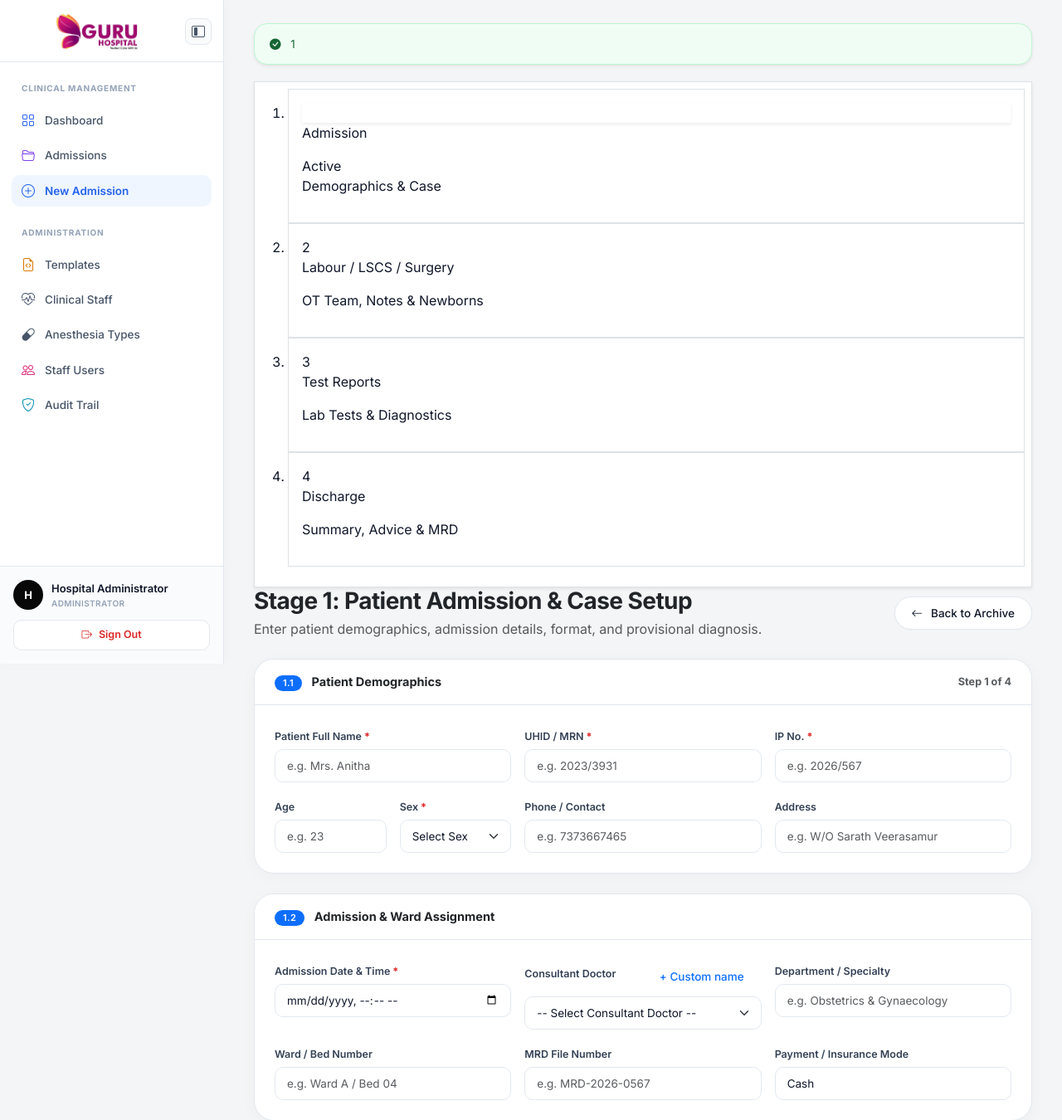
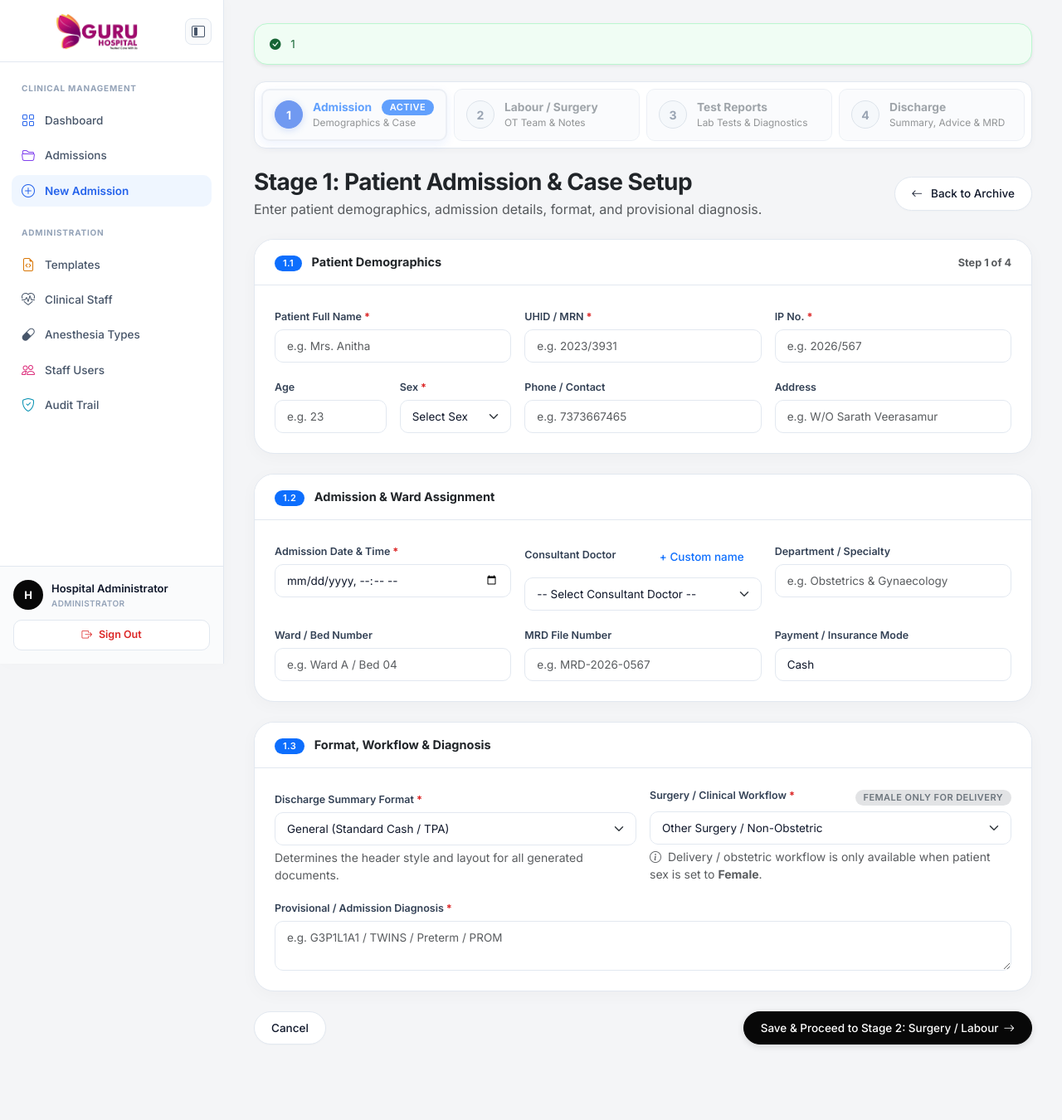
Before and after one commit to pushpaasabari/Guru_Hospital_Laravel_Blade_Design, a Laravel app: page /admissions/create in a window 1280 px wide. Shown: the top 1350 px of the page at 83% size. After the commit the page ends 1267 px from the top, so only its background shows below. Run offline with Laravel 12, Linux system fonts and the light colour scheme; a user stored in the database is signed in; data comes from the database, SQL or seed files in the repository; both versions use the stored data as it was after the commit; style sheets or scripts are compiled from the project's sources; some libraries are stand-ins or nearby versions.

Commit message:
fix(ui): restyle 4-stage workflow stepper with sleek horizontal cards matching theme

```diff
--- a/public/css/guru-theme.css
+++ b/public/css/guru-theme.css
@@ -1349,3 +1349,73 @@ body {
     display: none;
   }
 }
+
+/* ─── 4-Stage Workflow Stepper ─────────────────────────────────────────── */
+.fg-stage-stepper {
+  background: #ffffff;
+  border: 1px solid var(--fg-border, #e2e8f0);
+  border-radius: 14px;
+  padding: 8px;
+  box-shadow: 0 2px 10px rgba(0, 0, 0, 0.03);
+}
+
+.fg-stage-card {
+  display: flex;
+  align-items: center;
+  gap: 12px;
+  padding: 10px 14px;
+  border-radius: 10px;
+  border: 1px solid var(--fg-border, #e2e8f0);
+  background: #ffffff;
+  text-decoration: none;
+  transition: all 0.2s ease-in-out;
+  height: 100%;
+}
+
+.fg-stage-card:hover:not(.disabled) {
+  background: #f8fafc;
+  border-color: #cbd5e1;
+  transform: translateY(-1px);
+  box-shadow: 0 4px 12px rgba(0, 0, 0, 0.04);
+}
+
+.fg-stage-card.active {
+  background: #eff6ff;
+  border: 2px solid #2563eb;
+  box-shadow: 0 4px 14px rgba(37, 99, 235, 0.12);
+}
+
+.fg-stage-card.disabled {
+  background: #f8fafc;
+  border-color: #e2e8f0;
+  opacity: 0.65;
+  cursor: not-allowed;
+}
+
+.fg-stage-number {
+  width: 34px;
+  height: 34px;
+  border-radius: 50%;
+  display: flex;
+  align-items: center;
+  justify-content: center;
+  font-weight: 700;
+  font-size: 0.88rem;
+  flex-shrink: 0;
+  background: #f1f5f9;
+  color: #64748b;
+  border: 1px solid #cbd5e1;
+}
+
+.fg-stage-card.active .fg-stage-number {
+  background: #2563eb;
+  color: #ffffff;
+  border-color: #2563eb;
+  box-shadow: 0 2px 8px rgba(37, 99, 235, 0.3);
+}
+
+.fg-stage-card.completed .fg-stage-number {
+  background: #10b981;
+  color: #ffffff;
+  border-color: #10b981;
+}
--- a/resources/js/Components/AdmissionStageNav.tsx
+++ b/resources/js/Components/AdmissionStageNav.tsx
@@ -28,24 +28,14 @@ export default function AdmissionStageNav({ currentStage, admission }: Admission
       subtitle: 'Demographics & Case',
       href: admission ? `/admissions/${admission.id}/edit` : undefined,
       isCompleted: Boolean(admission?.uhid && admission?.ip_no),
-      icon: (
-        <svg className="w-5 h-5" fill="none" stroke="currentColor" viewBox="0 0 24 24">
-          <path strokeLinecap="round" strokeLinejoin="round" strokeWidth="2" d="M16 7a4 4 0 11-8 0 4 4 0 018 0zM12 14a7 7 0 00-7 7h14a7 7 0 00-7-7z" />
-        </svg>
-      ),
     },
     {
       id: 'surgery',
       step: 2,
-      name: 'Labour / LSCS / Surgery',
-      subtitle: 'OT Team, Notes & Newborns',
+      name: 'Labour / Surgery',
+      subtitle: 'OT Team & Notes',
       href: admission ? `/admissions/${admission.id}/surgery` : undefined,
       isCompleted: Boolean(admission?.procedure_name || admission?.surgery_type === 'delivery'),
-      icon: (
-        <svg className="w-5 h-5" fill="none" stroke="currentColor" viewBox="0 0 24 24">
-          <path strokeLinecap="round" strokeLinejoin="round" strokeWidth="2" d="M14.121 14.121L19 19m-7-7l7-7m-7 7l-2.879 2.879a3 3 0 11-4.242-4.242L9.88 9.88m4.241 4.241L9.88 9.88" />
-        </svg>
-      ),
     },
     {
       id: 'test-reports',
@@ -54,11 +44,6 @@ export default function AdmissionStageNav({ currentStage, admission }: Admission
       subtitle: 'Lab Tests & Diagnostics',
       href: admission ? `/admissions/${admission.id}/test-reports` : undefined,
       isCompleted: Boolean(admission?.investigations && admission.investigations.trim().length > 0),
-      icon: (
-        <svg className="w-5 h-5" fill="none" stroke="currentColor" viewBox="0 0 24 24">
-          <path strokeLinecap="round" strokeLinejoin="round" strokeWidth="2" d="M19.428 15.428a2 2 0 00-1.022-.547l-2.387-.477a6 6 0 00-3.86.517l-.318.158a6 6 0 01-3.86.517L6.05 15.21a2 2 0 00-1.806.547M8 4h8l-1 1v5.172a2 2 0 00.586 1.414l5 5c1.26 1.26.367 3.414-1.415 3.414H4.828c-1.782 0-2.674-2.154-1.414-3.414l5-5A2 2 0 009 10.172V5L8 4z" />
-        </svg>
-      ),
     },
     {
       id: 'discharge',
@@ -67,129 +52,132 @@ export default function AdmissionStageNav({ currentStage, admission }: Admission
       subtitle: 'Summary, Advice & MRD',
       href: admission ? `/admissions/${admission.id}/discharge` : undefined,
       isCompleted: Boolean(admission?.discharge_at),
-      icon: (
-        <svg className="w-5 h-5" fill="none" stroke="currentColor" viewBox="0 0 24 24">
-          <path strokeLinecap="round" strokeLinejoin="round" strokeWidth="2" d="M9 12l2 2 4-4m6 2a9 9 0 11-18 0 9 9 0 0118 0z" />
-        </svg>
-      ),
     },
   ];
 
   return (
-    <div className="mb-6 space-y-3">
+    <div className="mb-4">
       {/* Patient Clinical Banner (When editing existing admission) */}
       {admission && (
-        <div className="bg-white rounded-xl border border-slate-200/80 p-4 shadow-sm flex flex-wrap items-center justify-between gap-4">
-          <div className="flex items-center gap-3">
-            <div className="w-12 h-12 rounded-xl bg-gradient-to-tr from-sky-500 to-indigo-600 flex items-center justify-center text-white font-bold text-lg shadow-sm">
+        <div className="card border-0 shadow-sm mb-3">
+          <div className="card-body p-3 d-flex flex-wrap align-items-center justify-content-between gap-3">
+            <div className="d-flex align-items-center gap-3">
+              <div
+                className="rounded-circle bg-primary text-white d-flex align-items-center justify-content-center fw-bold flex-shrink-0"
+                style={{ width: '42px', height: '42px', fontSize: '1.1rem' }}
+              >
                 {admission.patient_name ? admission.patient_name.charAt(0).toUpperCase() : 'P'}
               </div>
               <div>
-              <div className="flex items-center gap-2">
-                <h2 className="text-lg font-bold text-slate-800">{admission.patient_name || 'Patient Record'}</h2>
+                <div className="d-flex align-items-center gap-2 flex-wrap">
+                  <h5 className="fw-bold mb-0 text-dark">{admission.patient_name || 'Patient Record'}</h5>
                   {admission.sex && (
-                  <span className="text-xs px-2 py-0.5 rounded-full bg-slate-100 text-slate-600 font-medium">
+                    <span className="badge bg-light text-secondary border">
                       {admission.age ? `${admission.age} Yrs / ` : ''}{admission.sex}
                     </span>
                   )}
-                <span className="text-xs px-2.5 py-0.5 rounded-full bg-emerald-50 text-emerald-700 font-semibold border border-emerald-200/60 uppercase">
+                  <span className="badge bg-success-subtle text-success border border-success-subtle text-uppercase">
                     {admission.status || 'Draft'}
                   </span>
                 </div>
-              <div className="flex flex-wrap items-center gap-3 text-xs text-slate-500 mt-1 font-mono">
-                <span><strong className="text-slate-600 font-sans">UHID:</strong> {admission.uhid}</span>
+                <div className="d-flex align-items-center gap-3 text-muted small mt-1 flex-wrap">
+                  <span>
+                    <strong className="text-secondary">UHID:</strong> <span className="font-monospace text-dark">{admission.uhid}</span>
+                  </span>
                   <span>&bull;</span>
-                <span><strong className="text-slate-600 font-sans">IP No:</strong> {admission.ip_no}</span>
+                  <span>
+                    <strong className="text-secondary">IP No:</strong> <span className="font-monospace text-dark">{admission.ip_no}</span>
+                  </span>
                   <span>&bull;</span>
-                <span className="uppercase font-sans font-medium px-2 py-0.5 bg-slate-100 rounded text-slate-700">
+                  <span className="badge bg-secondary-subtle text-secondary text-uppercase">
                     {admission.format || 'General'}
                   </span>
-                <span className="uppercase font-sans font-medium px-2 py-0.5 bg-sky-50 text-sky-800 rounded">
+                  <span className="badge bg-info-subtle text-info text-uppercase">
                     {admission.surgery_type === 'delivery' ? 'Delivery / Obstetric' : 'Other Surgery'}
                   </span>
                 </div>
               </div>
             </div>
 
-          <div className="flex items-center gap-2">
+            <div className="d-flex gap-2">
               <Link
                 href={`/admissions/${admission.id}/documents/preview`}
-              className="inline-flex items-center gap-1.5 px-3.5 py-2 text-xs font-semibold rounded-lg bg-slate-100 hover:bg-slate-200 text-slate-700 border border-slate-300/80 transition shadow-xs"
+                className="btn btn-sm btn-outline-secondary d-inline-flex align-items-center gap-1.5"
               >
-              <svg className="w-4 h-4 text-slate-500" fill="none" stroke="currentColor" viewBox="0 0 24 24">
-                <path strokeLinecap="round" strokeLinejoin="round" strokeWidth="2" d="M9 12h6m-6 4h6m2 5H7a2 2 0 01-2-2V5a2 2 0 012-2h5.586a1 1 0 01.707.293l5.414 5.414a1 1 0 01.293.707V19a2 2 0 01-2 2z" />
-              </svg>
-              View Document Pack
+                <i className="bi bi-file-earmark-text"></i>
+                <span>Preview Document Pack</span>
               </Link>
+            </div>
           </div>
         </div>
       )}
 
-      {/* 4-Stage Navigation Bar */}
-      <nav aria-label="Admission Stage Workflow" className="bg-white rounded-xl border border-slate-200/80 p-2 shadow-sm">
-        <ol className="grid grid-cols-1 sm:grid-cols-2 lg:grid-cols-4 gap-2">
+      {/* 4-Stage Horizontal Stepper */}
+      <div className="fg-stage-stepper">
+        <div className="row g-2">
           {stages.map((stage) => {
             const isActive = currentStage === stage.id;
             const isClickable = Boolean(stage.href);
 
+            const cardClasses = [
+              'fg-stage-card',
+              isActive ? 'active' : '',
+              stage.isCompleted && !isActive ? 'completed' : '',
+              !isClickable ? 'disabled' : '',
+            ]
+              .filter(Boolean)
+              .join(' ');
+
             const content = (
-              <div
-                className={`flex items-center gap-3 p-3 rounded-lg border transition-all ${
-                  isActive
-                    ? 'bg-sky-50/80 border-sky-400 text-sky-950 shadow-xs ring-1 ring-sky-300'
-                    : isClickable
-                    ? 'bg-slate-50/50 border-slate-200/70 text-slate-600 hover:bg-slate-100/70 hover:border-slate-300'
-                    : 'bg-slate-50/30 border-dashed border-slate-200 text-slate-400 cursor-not-allowed opacity-60'
-                }`}
-              >
-                <div
-                  className={`w-9 h-9 rounded-lg flex items-center justify-center shrink-0 font-bold text-sm ${
-                    isActive
-                      ? 'bg-sky-600 text-white shadow-sm'
-                      : stage.isCompleted
-                      ? 'bg-emerald-500 text-white'
-                      : 'bg-slate-200 text-slate-600'
-                  }`}
-                >
+              <div className={cardClasses}>
+                <div className="fg-stage-number">
                   {stage.isCompleted && !isActive ? (
-                    <svg className="w-5 h-5" fill="none" stroke="currentColor" viewBox="0 0 24 24">
-                      <path strokeLinecap="round" strokeLinejoin="round" strokeWidth="2.5" d="M5 13l4 4L19 7" />
-                    </svg>
+                    <i className="bi bi-check-lg" style={{ fontSize: '1.1rem' }}></i>
                   ) : (
                     stage.step
                   )}
                 </div>
 
-                <div className="min-w-0 flex-1">
-                  <div className="flex items-center justify-between gap-1">
-                    <p className={`text-xs font-bold truncate ${isActive ? 'text-sky-900' : 'text-slate-800'}`}>
+                <div className="min-w-0 flex-grow-1" style={{ overflow: 'hidden' }}>
+                  <div className="d-flex align-items-center justify-content-between gap-1">
+                    <span
+                      className={`fw-bold text-truncate ${
+                        isActive ? 'text-primary' : isClickable ? 'text-dark' : 'text-secondary'
+                      }`}
+                      style={{ fontSize: '0.86rem' }}
+                    >
                       {stage.name}
-                    </p>
+                    </span>
                     {isActive && (
-                      <span className="text-[10px] uppercase font-bold tracking-wider px-1.5 py-0.5 rounded bg-sky-200/70 text-sky-800">
-                        Active
+                      <span
+                        className="badge bg-primary text-white"
+                        style={{ fontSize: '0.62rem', letterSpacing: '0.04em' }}
+                      >
+                        ACTIVE
                       </span>
                     )}
                   </div>
-                  <p className="text-[11px] text-slate-500 truncate">{stage.subtitle}</p>
+                  <div className="text-muted text-truncate" style={{ fontSize: '0.74rem' }}>
+                    {stage.subtitle}
+                  </div>
                 </div>
               </div>
             );
 
             return (
-              <li key={stage.id} className="relative">
+              <div key={stage.id} className="col-12 col-sm-6 col-lg-3">
                 {isClickable ? (
-                  <Link href={stage.href!} className="block focus:outline-hidden">
+                  <Link href={stage.href!} className="text-decoration-none d-block h-100">
                     {content}
                   </Link>
                 ) : (
                   content
                 )}
-              </li>
+              </div>
             );
           })}
-        </ol>
-      </nav>
+        </div>
+      </div>
     </div>
   );
 }
```
Also changed, not shown: app/Http/Requests/UpdateDischargeRequest.php (line endings or trailing spaces), app/Http/Requests/UpdateSurgeryRequest.php (line endings or trailing spaces), app/Http/Requests/UpdateTestReportsRequest.php (line endings or trailing spaces), database/database.sqlite, resources/js/Pages/Admissions/Discharge.tsx (line endings or trailing spaces), resources/js/Pages/Admissions/Surgery.tsx (line endings or trailing spaces), resources/js/Pages/Admissions/TestReports.tsx (line endings or trailing spaces), resources/views/admissions/discharge.blade.php (line endings or trailing spaces), resources/views/admissions/surgery.blade.php (line endings or trailing spaces), resources/views/admissions/test-reports.blade.php (line endings or trailing spaces). Lines whose indentation alone changed are shown as unchanged.
